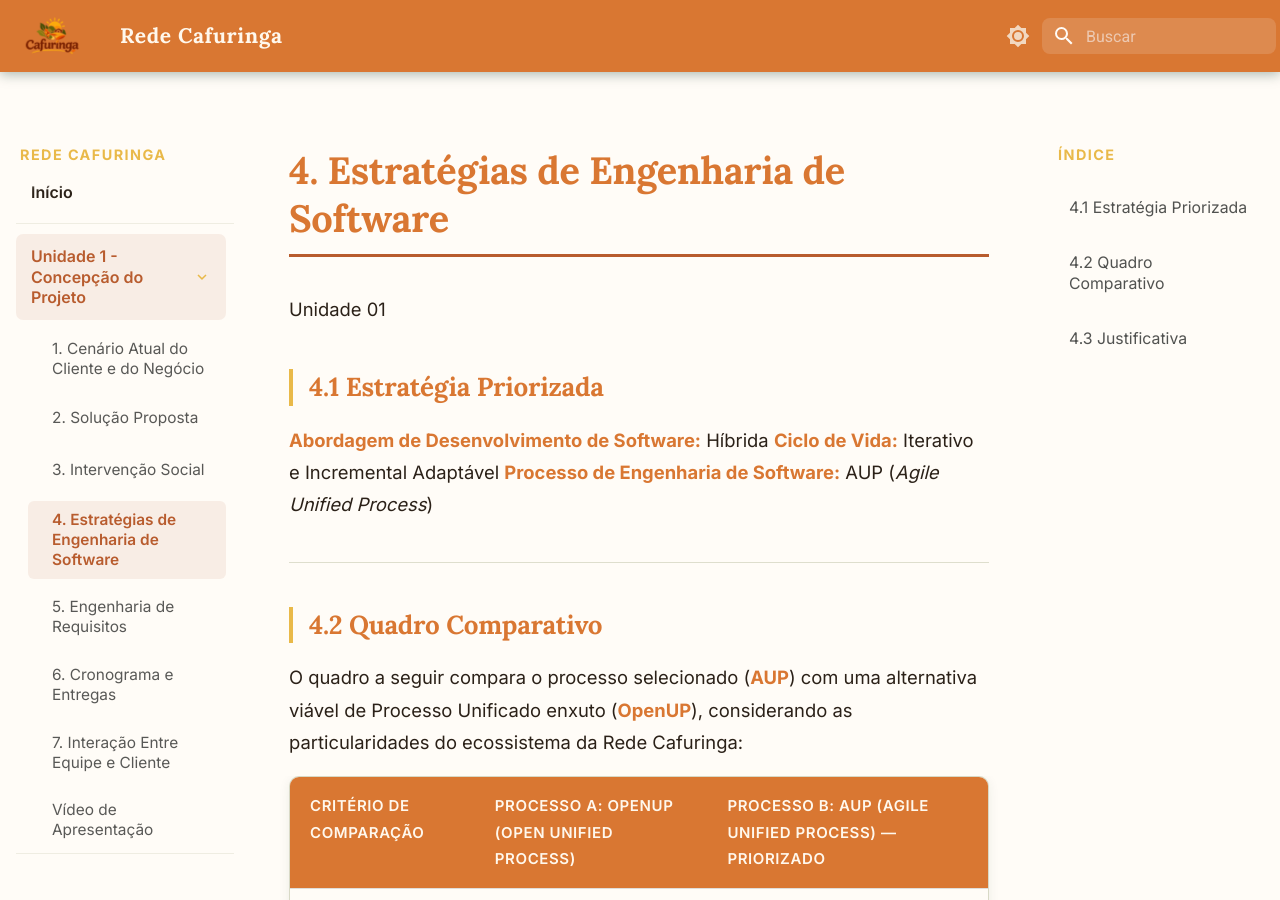
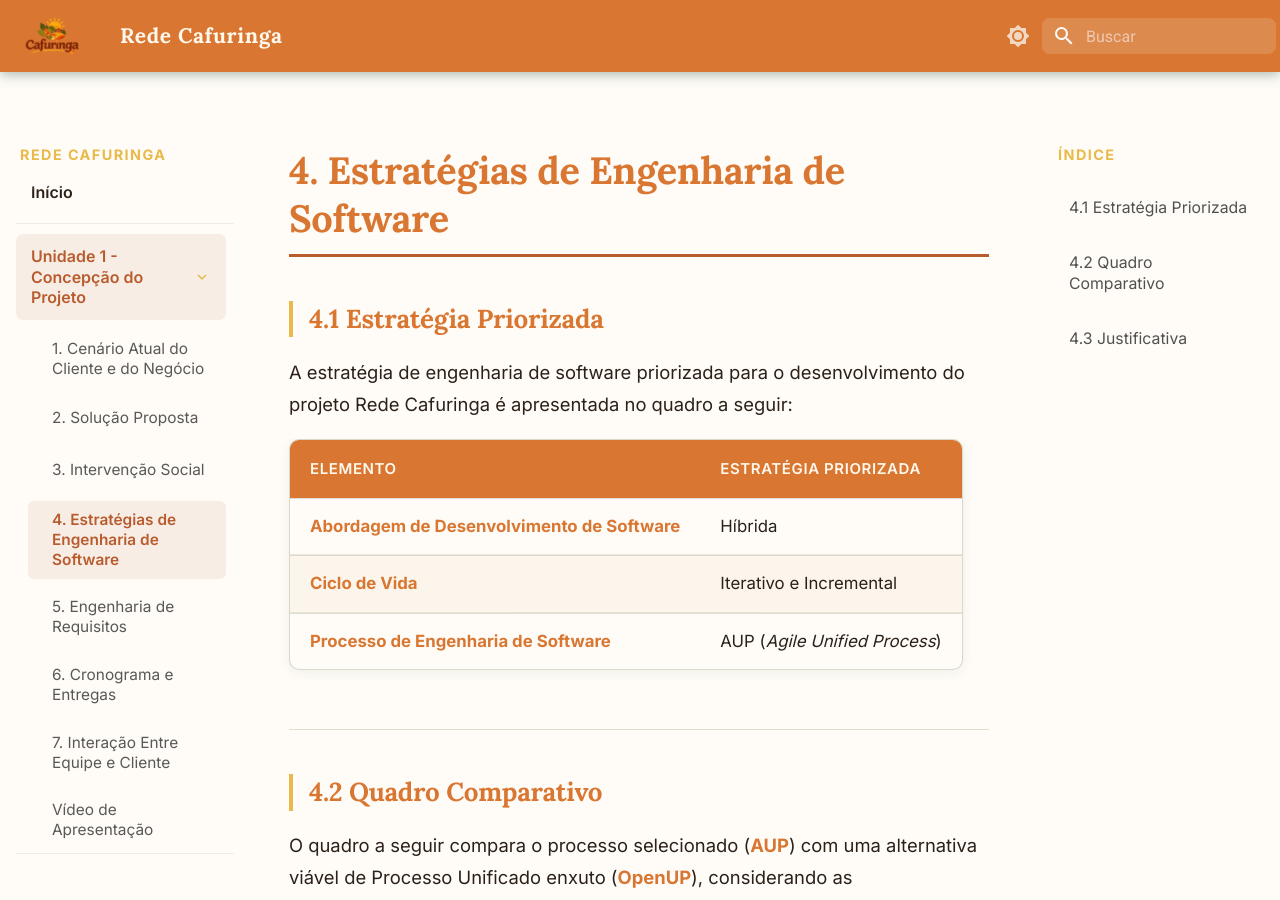
Before and after one commit to mdsreq-fga-unb/REQ-2026.2-T02-RedeCafuringa, an MkDocs documentation site: the page built from docs/unidade1/estrategias.md, in a window 1280 px wide and 900 px high. Built offline with MkDocs 1.6.1 and Material for MkDocs 9.7.7, drawn with Linux system fonts in a browser that asks for light colours.

Commit message:
Atualizando o tópico 4.1
Atualização estetica do topico 4.1

```diff
--- a/docs/unidade1/estrategias.md
+++ b/docs/unidade1/estrategias.md
@@ -1,12 +1,15 @@
 # 4. Estratégias de Engenharia de Software
 
-Unidade 01
 
 ## 4.1 Estratégia Priorizada
 
-**Abordagem de Desenvolvimento de Software:** Híbrida
-**Ciclo de Vida:** Iterativo e Incremental Adaptável
-**Processo de Engenharia de Software:** AUP (*Agile Unified Process*)
+A estratégia de engenharia de software priorizada para o desenvolvimento do projeto Rede Cafuringa é apresentada no quadro a seguir:
+
+| Elemento                                     | Estratégia Priorizada              |
+| -------------------------------------------- | ---------------------------------- |
+| **Abordagem de Desenvolvimento de Software** | Híbrida                            |
+| **Ciclo de Vida**                            | Iterativo e Incremental
+| **Processo de Engenharia de Software**       | AUP (*Agile Unified Process*)      |
 
 ---
 
```
